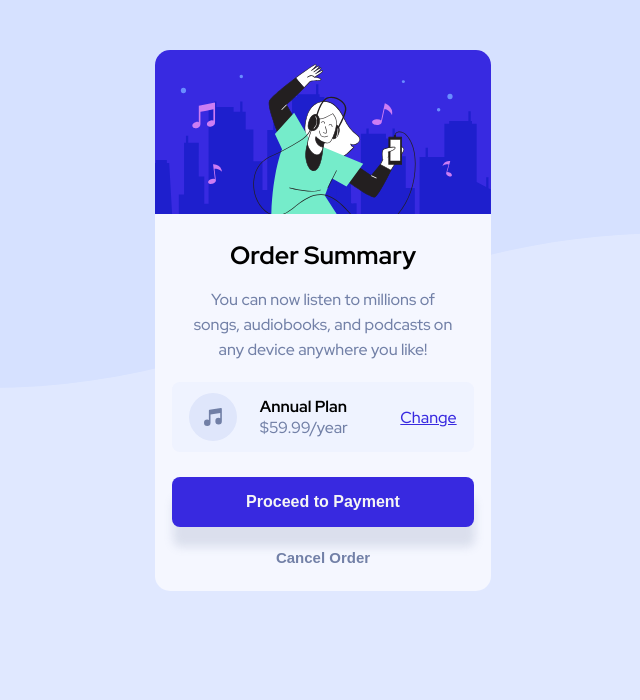
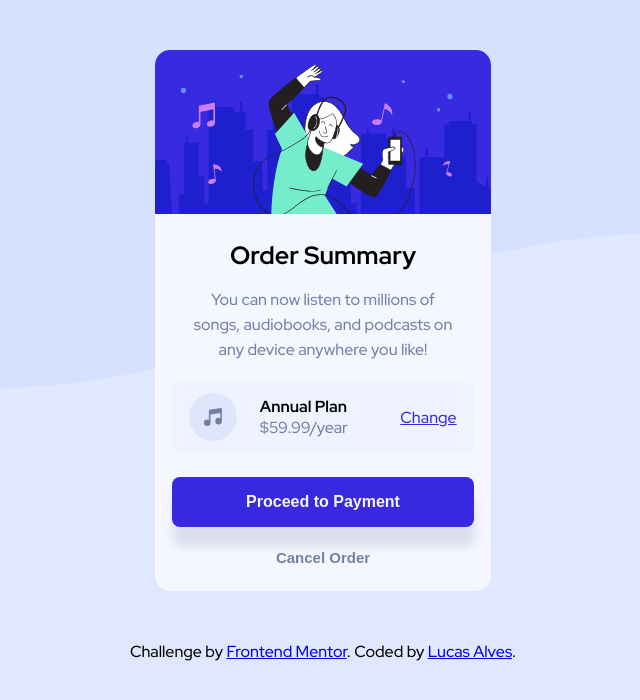
Before and after one commit to LucaAlvess/Desafio-order-summary-component, a plain HTML site: page index.html in a window 1280 px wide. Shown: the whole page, without its empty margins (317-957 px from the left). Drawn offline with Linux system fonts and the light colour scheme.

Commit message:
Adicionado um link para a página do front end mentor e um link para meu perfil no GithUb

```diff
--- a/index.html
+++ b/index.html
@@ -44,11 +44,11 @@
                   <input type="button" value="Cancel Order">
               </div>
         </div>
+        <footer class="attribution" style="text-align: center;">
+          Challenge by <a href="https://www.frontendmentor.io/challenges/order-summary-component-QlPmajDUj" target="_blank">Frontend Mentor</a>.
+          Coded by <a href="https://github.com/LucaAlvess">Lucas Alves</a>.
+        </footer>
     </main>
 
-  <!-- <footer class="attribution">
-    Challenge by <a href="https://www.frontendmentor.io/challenges/order-summary-component-QlPmajDUj" target="_blank">Frontend Mentor</a>.
-    Coded by <a href="https://github.com/LucaAlvess">Lucas Alves</a>.
-  </footer> -->
 </body>
 </html>
```
